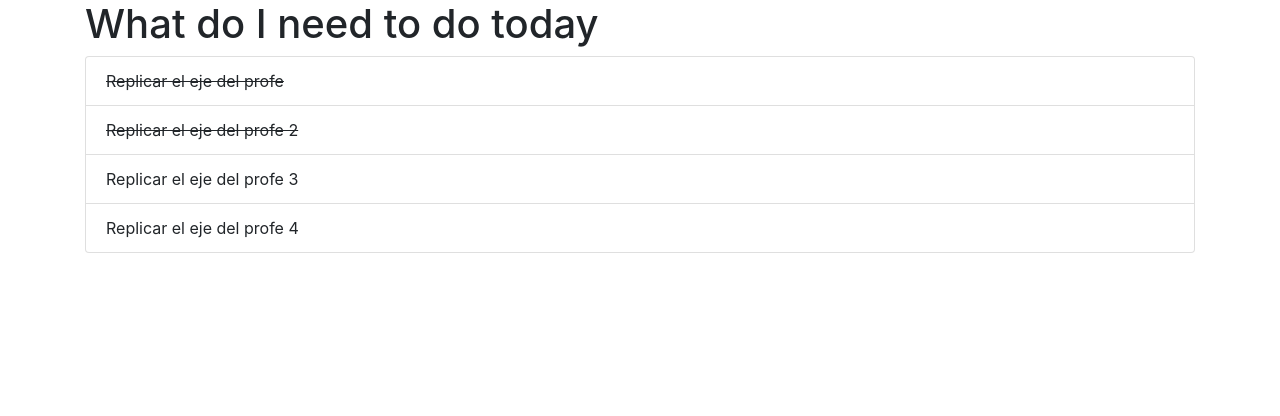
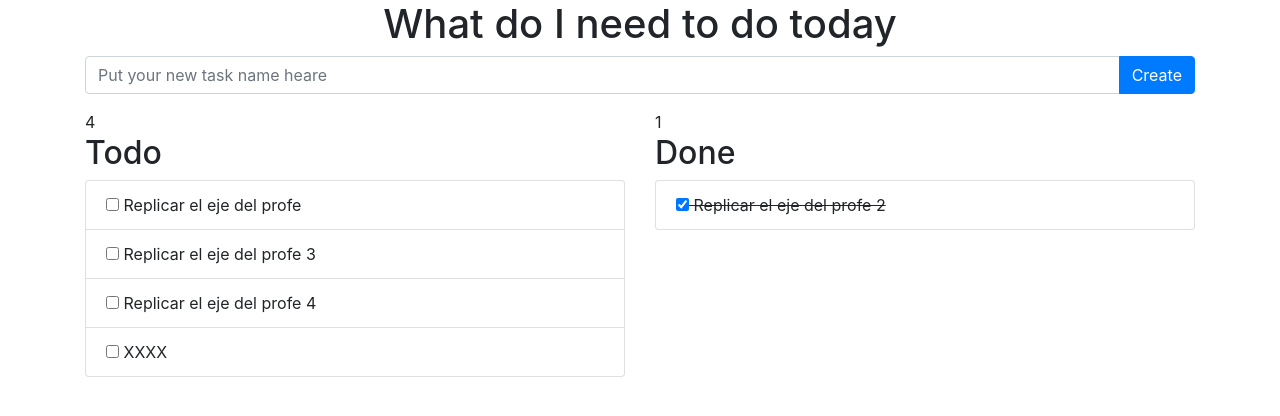
Before and after one commit to koorban/todolist, a plain HTML site: page index.html in a window 1280 px wide. Drawn offline with nearby package versions, Linux system fonts and the light colour scheme.

Commit message:
new functionality

```diff
--- a/index.html
+++ b/index.html
@@ -17,8 +17,34 @@
   <body>
     <div class="container">
       <h1>What do I need to do today</h1>
-      <div>
-        <ul class="list-group mylist" id="list-content"></ul>
+
+      <div class="input-group mb-3">
+        <input
+          type="text"
+          class="form-control"
+          placeholder="Put your new task name heare"
+          id="inputTask"
+        />
+        <div class="input-group-append">
+          <button class="btn btn-primary" type="button" onclick="createTask()">
+            Create
+          </button>
+        </div>
+      </div>
+
+      <div class="todolist row">
+        <div class="col">
+          <div>
+            <span id="todo-count"></span>
+            <h2>Todo</h2>
+          </div>
+          <ul class="list-group mylist" id="list-todo"></ul>
+        </div>
+        <div class="col">
+          <div id="todo-count-done"></div>
+          <h2>Done</h2>
+          <ul class="list-group mylist" id="list-done"></ul>
+        </div>
       </div>
     </div>
   </body>
--- a/src/js/main.js
+++ b/src/js/main.js
@@ -2,38 +2,97 @@ let list = [
   {
     id: 1,
     name: "Replicar el eje del profe",
-    done: true,
+    done: false,
   },
   {
-    id: 1,
+    id: 2,
     name: "Replicar el eje del profe 2",
     done: true,
   },
   {
-    id: 1,
+    id: 3,
     name: "Replicar el eje del profe 3",
     done: false,
   },
   {
-    id: 1,
+    id: 4,
     name: "Replicar el eje del profe 4",
+    done: false,
+  },
+  {
+    id: 5,
+    name: "XXXX",
     done: false,
   },
 ];
 
-const listContainer = document.querySelector("#list-content");
+const listContainer = document.querySelector("#list-todo");
+const listDoneContainer = document.querySelector("#list-done");
 
-paintList(list);
+const countTodo = document.querySelector('#todo-count');
+const countTodoDone = document.querySelector('#todo-count-done');
 
-function paintList(lst) {
+patinAll();
+
+function createTask(task) {
+  const input = document.querySelector("#inputTask");
+  list.push({
+    id: list.length + 1,
+    name: input.value,
+    done: false,
+  });
+  input.value = "";
+  patinAll();
+}
+
+const checkTask = (checkbox, id) => {
+  const task = list.find((element) => {
+    return element.id === id;
+  });
+  task.done = checkbox.checked;
+  patinAll();
+};
+
+function patinAll() {
+  paintTodoList();
+  paintDoneList();
+}
+
+function paintTodoList() {
+  const todoList = getTodoList();
+  count = todoList.length;
+  countTodo.innerHTML = count;
+  paintList(todoList, listContainer);
+}
+
+function getTodoList() {
+  return list.filter((task) => !task.done);
+}
+
+function paintDoneList() {
+  const doneList = getDoneList();
+  const countDone = doneList.length;
+
+  paintList(doneList, listDoneContainer);
+  countTodoDone.innerHTML = countDone;
+}
+
+function getDoneList() {
+  return list.filter((task) => task.done);
+}
+
+function paintList(lst, domList) {
   let res = "";
   lst.forEach((element) => {
     res += renderListItem(element);
   });
-  listContainer.innerHTML = res;
+  domList.innerHTML = res;
 }
 
 function renderListItem(item) {
-  const isDone = item.done ? "isDone" : "";
-  return `<li class="list-group-item list-item ${isDone}">${item.name}</li>`;
+  const isDone = item.done ? "is-done" : "";
+  const checked = item.done ? "checked" : "";
+  return `<li class="list-group-item list-item ${isDone}">
+              <input type="checkbox" ${checked} aria-label="Checkbox for following text input" onclick="checkTask(this, ${item.id})"> ${item.name}
+          </li>`;
 }
--- a/src/style/main.css
+++ b/src/style/main.css
@@ -1,3 +1,17 @@
-.isDone {
+.is-done {
   text-decoration: line-through;
 }
+h1 {
+  text-align: center;
+}
+
+header {
+  background-color: slategrey;
+  padding-top: 2em;
+  padding-bottom: 2em;
+}
+
+.todos {
+  margin-bottom: 5em;
+  background-color: red
+}
```
